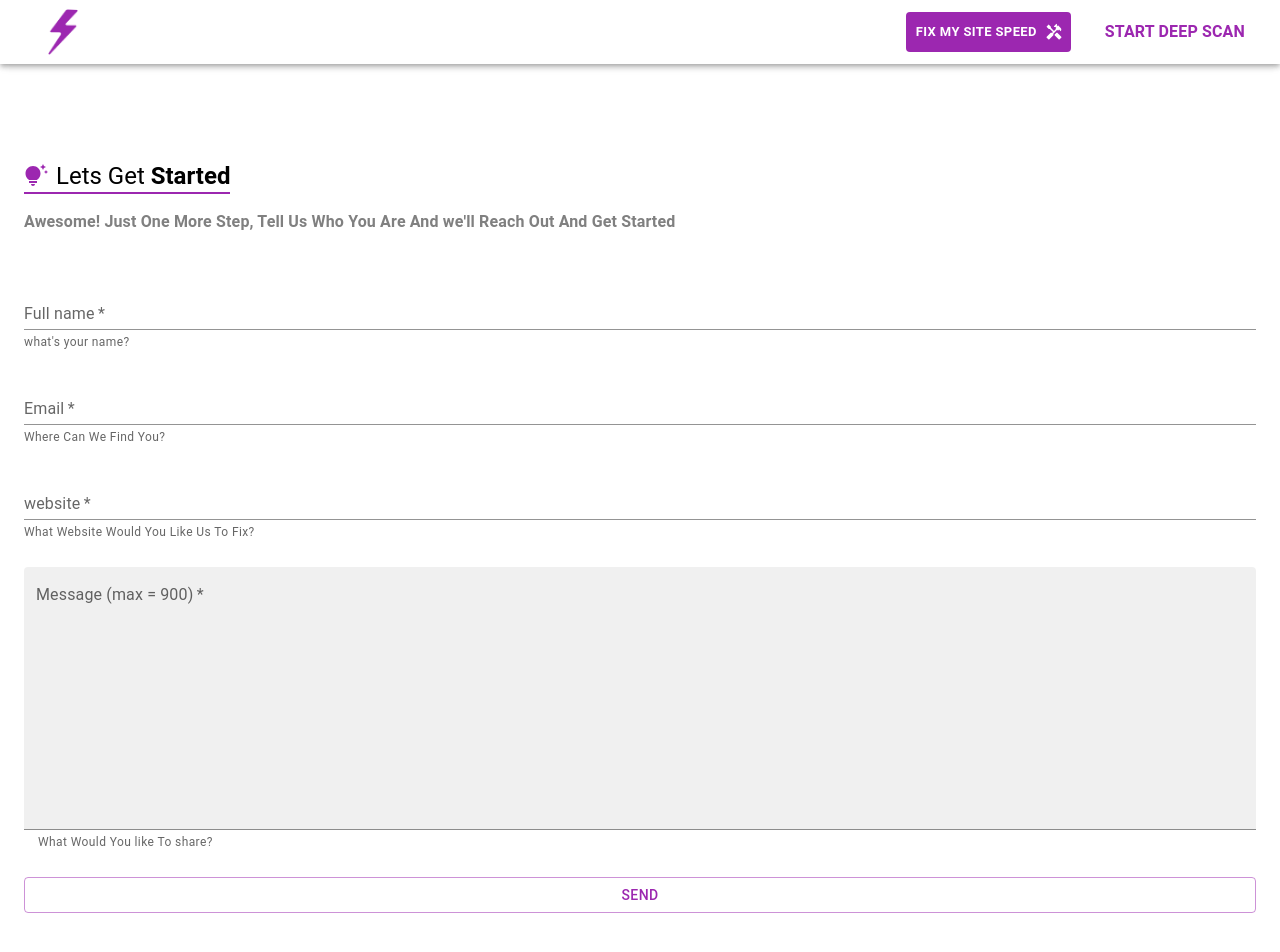
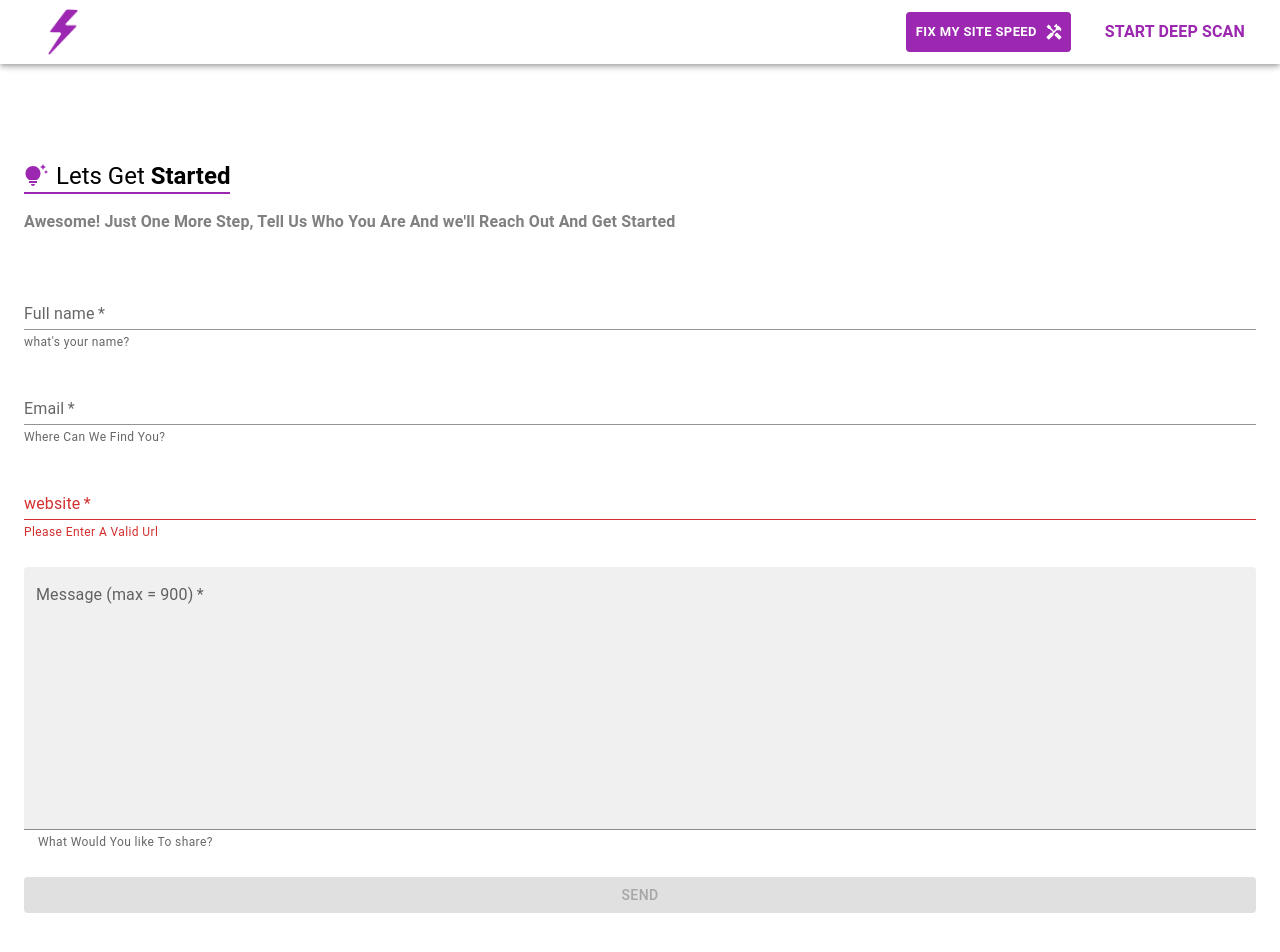
Before and after one commit to BMohamedd/BoostMySpeed, a React (Create React App) app: page /contact in a window 1280 px wide. Shown: the top 952 px of the page. Built offline with nearby package versions, Linux system fonts and the light colour scheme.

Commit message:
added help icons to metrics and website validation in the contact form

```diff
--- a/src/components/ContactPage/Contact.js
+++ b/src/components/ContactPage/Contact.js
@@ -6,6 +6,28 @@ import { Container } from "@mui/system";
 import TipsAndUpdatesIcon from "@mui/icons-material/TipsAndUpdates";
 
 function Contact() {
+  const [websiteValid, ChangeWebsiteValid] = React.useState(false);
+  // returns true if str is valid url
+  function validURL(str) {
+    var pattern = new RegExp(
+      "^(https?:\\/\\/)?" + // protocol
+        "((([a-z\\d]([a-z\\d-]*[a-z\\d])*)\\.)+[a-z]{2,}|" + // domain name
+        "((\\d{1,3}\\.){3}\\d{1,3}))" + // OR ip (v4) address
+        "(\\:\\d+)?(\\/[-a-z\\d%_.~+]*)*" + // port and path
+        "(\\?[;&a-z\\d%_.~+=-]*)?" + // query string
+        "(\\#[-a-z\\d_]*)?$",
+      "i"
+    ); // fragment locator
+    return !!pattern.test(str);
+  }
+  // checkes if the website is valid
+  const handleEditWebsite = (e) => {
+    if (validURL(e.target.value)) {
+      return ChangeWebsiteValid(true);
+    } else {
+      return ChangeWebsiteValid(false);
+    }
+  };
   return (
     <div>
       <NavBar />
@@ -64,8 +86,10 @@ function Contact() {
               color="secondary"
               type="text"
               name="website"
+              onChange={handleEditWebsite}
               variant="standard"
-              helperText="What Website Would You Like Us To Fix?"
+              helperText={websiteValid ? "" : "Please Enter A Valid Url"}
+              error={websiteValid ? false : true}
               maxLength="320"
               label="website"
               required
@@ -82,7 +106,12 @@ function Contact() {
               rows="10"
               maxLength="900"
             ></TextField>
-            <Button variant="outlined" color="secondary" type="submit">
+            <Button
+              variant="contained"
+              color="secondary"
+              type="submit"
+              disabled={websiteValid ? false : true}
+            >
               Send
             </Button>
           </Stack>
--- a/src/components/analizePage/DisplaySections/Categories.js
+++ b/src/components/analizePage/DisplaySections/Categories.js
@@ -1,7 +1,5 @@
 import { Divider, Stack, Typography, Box, Tooltip } from "@mui/material";
 import React from "react";
-import { CircularProgressbar, buildStyles } from "react-circular-progressbar";
-import "react-circular-progressbar/dist/styles.css";
 import HelpOutlineIcon from "@mui/icons-material/HelpOutline";
 import ProgressBar from "../../other/progressBar/ProgressBar";
 import Metrics from "../../other/Metrics";
--- a/src/components/analizePage/Loading.js
+++ b/src/components/analizePage/Loading.js
@@ -48,7 +48,7 @@ function Loading() {
               color="gray"
               sx={{ display: "flex", alignItems: "center", gap: "10px" }}
             >
-              <span>Analyzing...</span>
+              <span>Analyzing with Lighthouse...</span>
             </Typography>
             <Typography
               color="gray"
--- a/src/components/other/Metrics.js
+++ b/src/components/other/Metrics.js
@@ -1,6 +1,7 @@
 import CircleIcon from "@mui/icons-material/Circle";
-import { Stack, Typography } from "@mui/material";
+import { Stack, Typography, Tooltip } from "@mui/material";
 import React from "react";
+import HelpOutlineIcon from "@mui/icons-material/HelpOutline";
 
 function Metrics({ progress }) {
   const color =
@@ -13,8 +14,16 @@ function Metrics({ progress }) {
       spacing={1}
     >
       <CircleIcon sx={{ color: color }} fontSize="1em" />
-      <Typography variant="body2">
-        {progress < 50 ? "Bad" : progress > 90 ? "Great" : "Need Improvment"}
+      <Typography
+        variant="body2"
+        sx={{ display: "flex", alignItems: "center", gap: "5px" }}
+      >
+        <span>
+          {progress < 50 ? "Bad" : progress > 90 ? "Great" : "Need Improvment"}
+        </span>
+        <Tooltip title="The following metrics are generated using Lighthouse Performance data">
+          <HelpOutlineIcon fontSize="10px" />
+        </Tooltip>
       </Typography>
     </Stack>
   );
```
